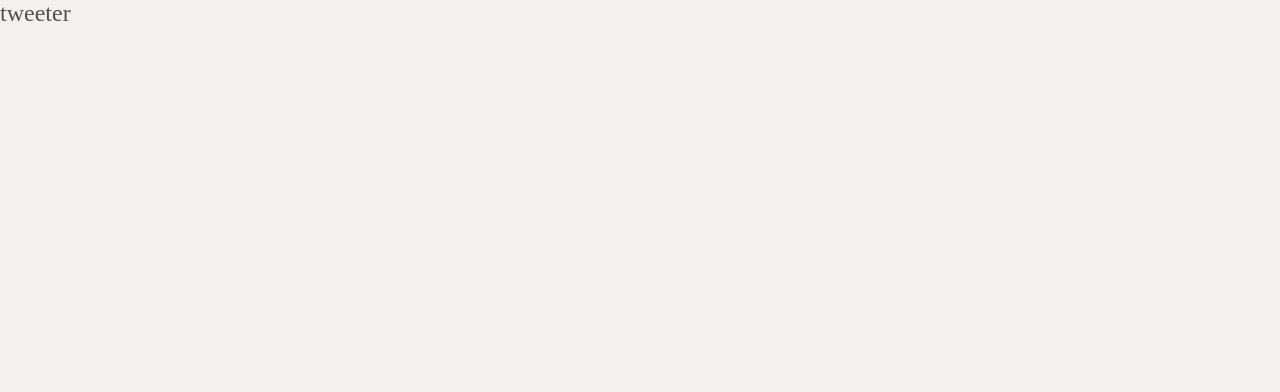
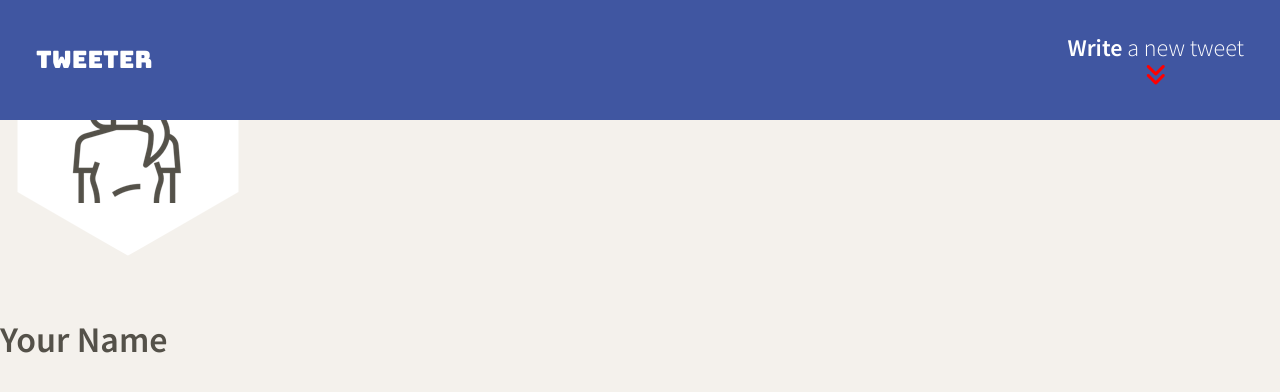
Before and after one commit to BlesMateo/tweeter-project, a website: page public/index.html in a window 1280 px wide. Drawn offline with nearby package versions, Linux system fonts and the light colour scheme.

Commit message:
Adding styles to, links to html and background colour

```diff
--- a/package.json
+++ b/package.json
@@ -17,6 +17,6 @@
     "md5": "^2.1.0"
   },
   "devDependencies": {
-    "nodemon": "^1.9.2"
+    "nodemon": "^2.0.15"
   }
 }
--- a/public/index.html
+++ b/public/index.html
@@ -7,8 +7,19 @@
     <!-- External CSS -->
     <link rel="stylesheet" href="https://cdnjs.cloudflare.com/ajax/libs/normalize/8.0.1/normalize.min.css" type="text/css" />
 
+    <!-- Google Fonts-->
+
+    <link rel="preconnect" href="https://fonts.googleapis.com">
+    <link rel="preconnect" href="https://fonts.gstatic.com" crossorigin>
+    <link href="https://fonts.googleapis.com/css2?family=Bungee&family=Source+Sans+Pro:ital,wght@0,300;0,600;1,300;1,600&display=swap" rel="stylesheet">
+
+    <!-- Font Awesome-->
+
+    <link rel="stylesheet" href="https://cdnjs.cloudflare.com/ajax/libs/font-awesome/6.0.0-beta2/css/all.min.css" integrity="sha512-YWzhKL2whUzgiheMoBFwW8CKV4qpHQAEuvilg9FAn5VJUDwKZZxkJNuGM4XkWuk94WCrrwslk8yWNGmY1EduTA==" crossorigin="anonymous" referrerpolicy="no-referrer" />
+
     <!-- App CSS -->
     <link rel="stylesheet" href="/styles/layout.css" type="text/css" />
+    <link rel="stylesheet" href="/styles/nav.css" type="text/css" />
 
     <!-- External JS -->
     <script src="https://ajax.googleapis.com/ajax/libs/jquery/3.4.1/jquery.min.js"></script>
@@ -19,9 +30,22 @@
 
   <body>
     <!-- Top nav bar (fixed) -->
-    <nav>
-      <span>tweeter</span>
+    <nav class="top">
+      <span class="logo">tweeter</span>
+      <div class="content">
+        <span><strong>Write</strong> a new tweet</span>
+        <span<i class="fas fa-angle-double-down arrow"></i></span>
+    </div>
     </nav>
+    <header>
+      <div>
+          <img src="/images/profile-hex.png">
+      </div>
+      <br>
+      <div>
+          <h2>Your Name</h2>
+      </div>
+  </header>
 
     <!-- Page-specific (main) content here -->
     <main class="container"></main>
--- a/public/styles/layout.css
+++ b/public/styles/layout.css
@@ -18,7 +18,10 @@ body {
   color: #545149;
   background-color: #f4f1ec;
   font-size: 24px;
+  font-family: source sans pro;
 }
+
+
 
 /*
  * Additional CSS can be defined below or in other CSS files, as per instructions
--- /dev/null
+++ b/public/styles/nav.css
@@ -0,0 +1,29 @@
+.logo{
+  font-family: bungee;
+}
+
+.top{
+  display: flex;
+  height: 120px;
+  width: 100vw;
+  background-color: #4056A1;
+  color: #FFFFFF;
+  padding: 1.5em;
+  justify-content: space-between;
+  flex-direction: row;
+  align-items: center;
+  z-index: 1;
+  position: absolute;
+  top: 0px;
+
+}
+
+.content{
+  display: flex;
+  flex-direction: column;
+  align-items: center;
+}
+
+.arrow{
+  color: red;
+}
```
Also changed, not shown: public/styles/header.css (added, +10 -0 lines), server/data-files/initial-tweets.json (+5 -5 lines), 1 other file.
